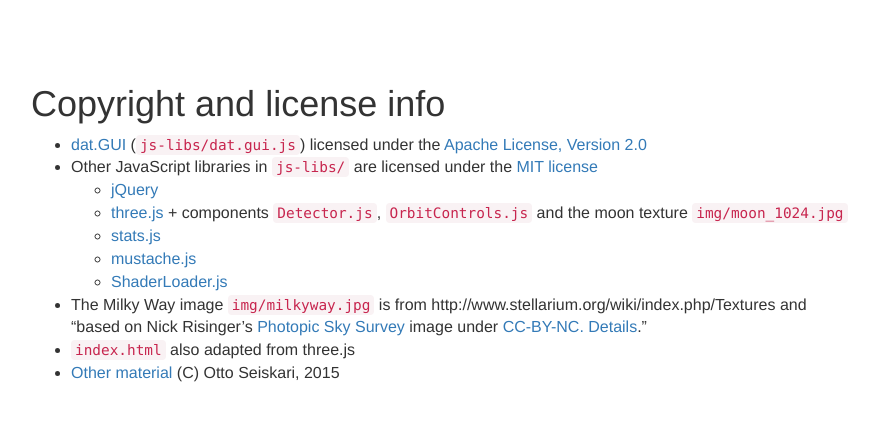
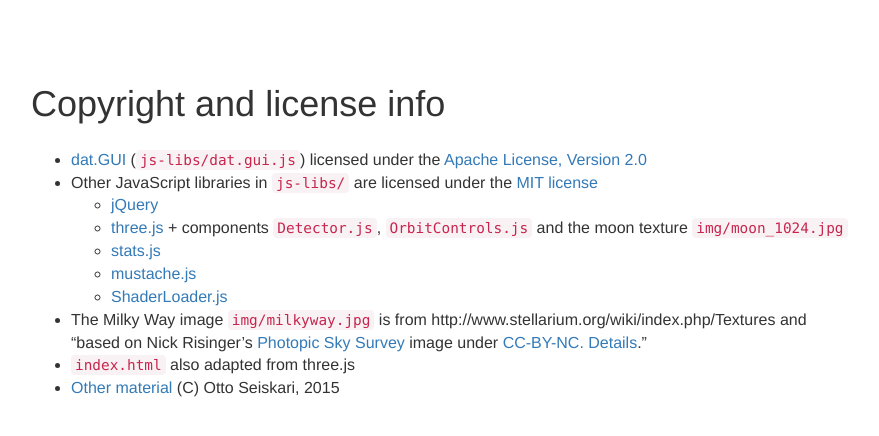
Before and after one commit to oseiskar/black-hole, a Jekyll site: the page built from COPYRIGHT.md, in a window 1280 px wide. Shown: the top 436 px of the page, without its empty margins (199-1078 px from the left). Built offline with Jekyll 4.4.1, drawn with Linux system fonts in a browser that asks for light colours.

Commit message:
style tweaks

```diff
--- a/_layouts/default.html
+++ b/_layouts/default.html
@@ -11,6 +11,8 @@
                 max-width: 850px;
                 font-size: 12pt;
             }
+
+            h1 { margin-bottom: 0.7em; }
         </style>
     </head>
     <body>
```
